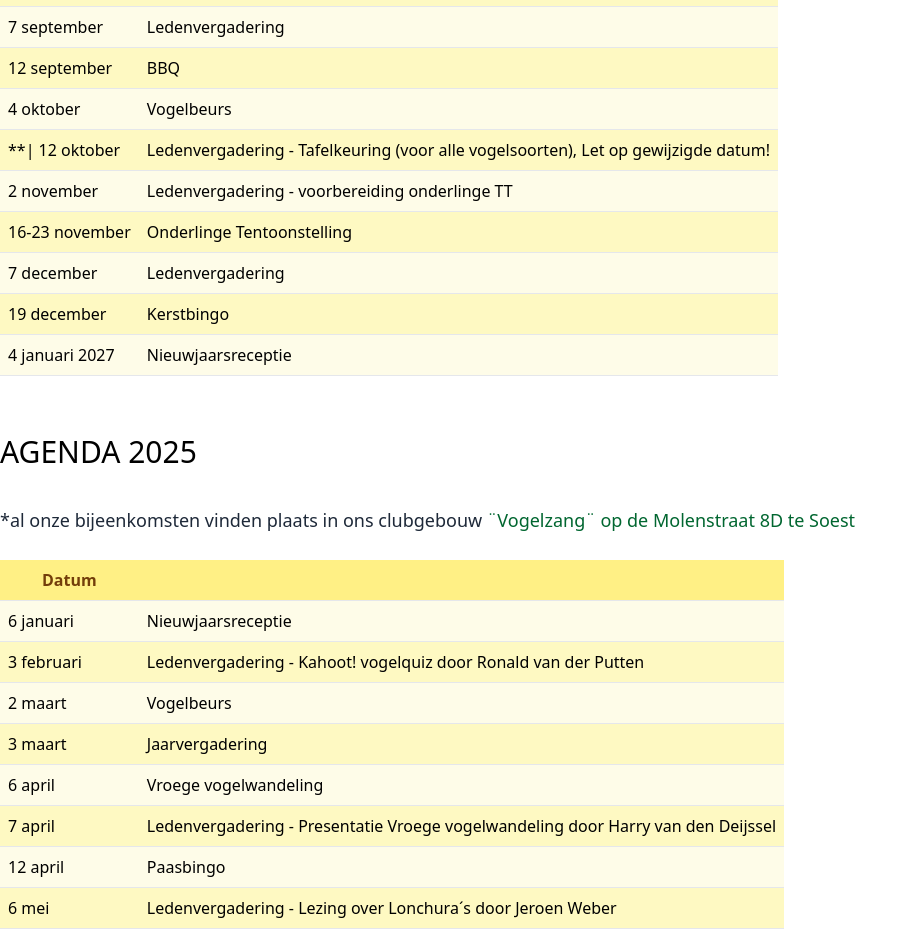
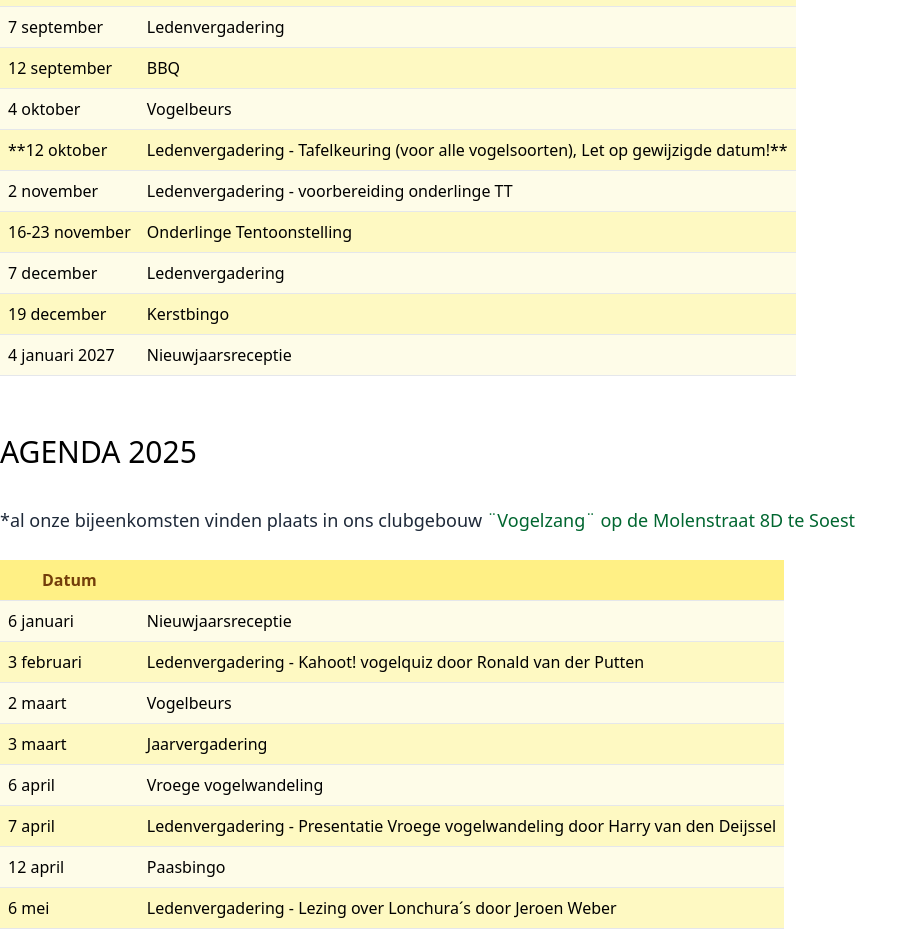
Before and after one commit to Soester-Vogelvrienden/SVV-website, an Eleventy site: page src/pages/agenda.md in a window 1280 px wide. Shown: the part 1620-2549 px from the top of the page, without its empty margins (0-918 px from the left). Built offline with nearby package versions, Linux system fonts and the light colour scheme; Eleventy itself is replaced by a stand-in of ours; files that its build step writes are made by us from their sources.

Commit message:
Update Pagina's “agenda”

```diff
--- a/src/pages/agenda.md
+++ b/src/pages/agenda.md
@@ -23,7 +23,7 @@ eleventyNavigation:
 | 7 september | Ledenvergadering |
 | 12 september | BBQ  |
 | 4 oktober | Vogelbeurs         |
-**\| 12 oktober | Ledenvergadering - Tafelkeuring (voor alle vogelsoorten), Let op gewijzigde datum! |**
+| **12 oktober | Ledenvergadering - Tafelkeuring (voor alle vogelsoorten), Let op gewijzigde datum!** |
 | 2 november | Ledenvergadering - voorbereiding onderlinge TT |
 | 16-23 november | Onderlinge Tentoonstelling |
 | 7 december | Ledenvergadering |
```
